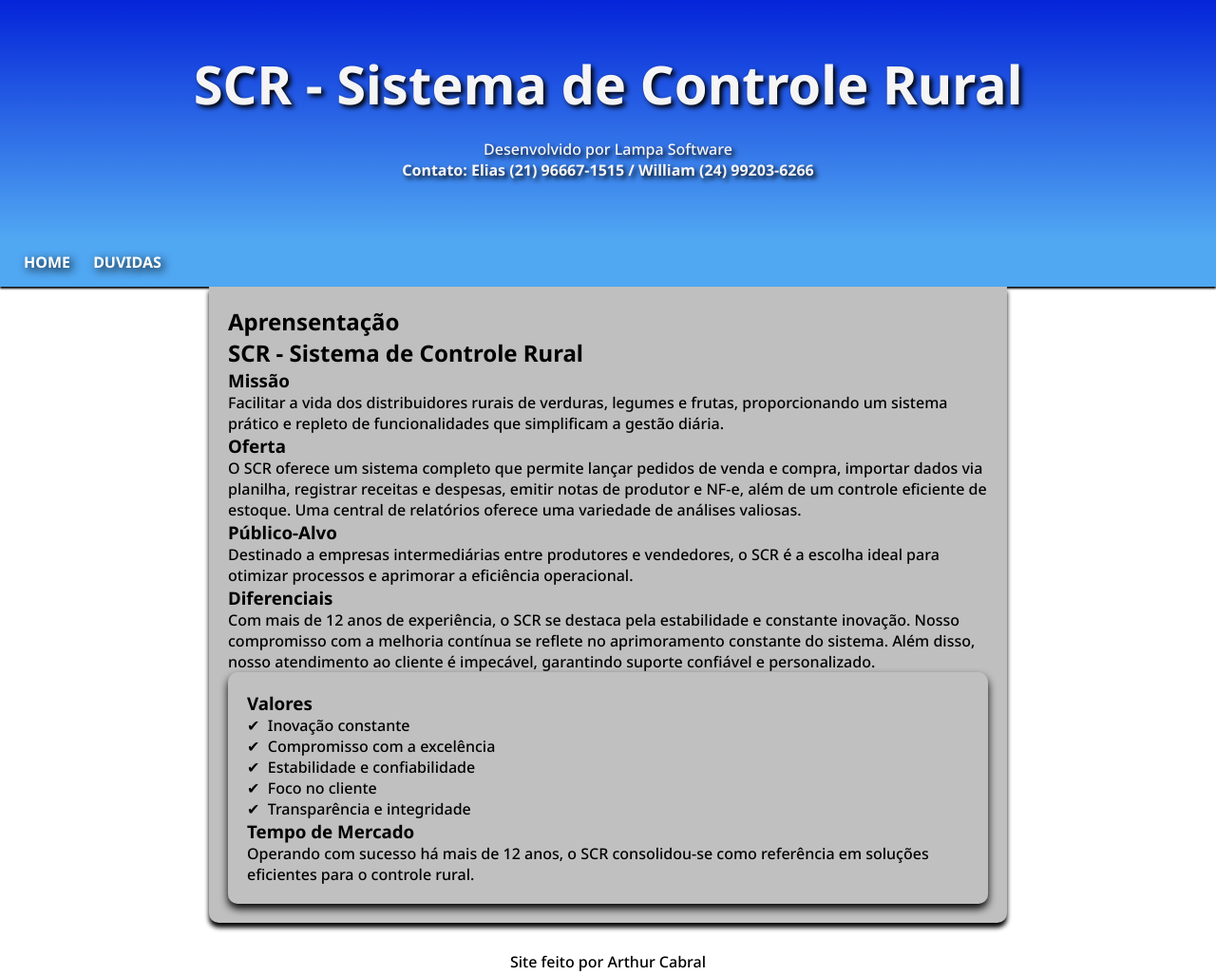
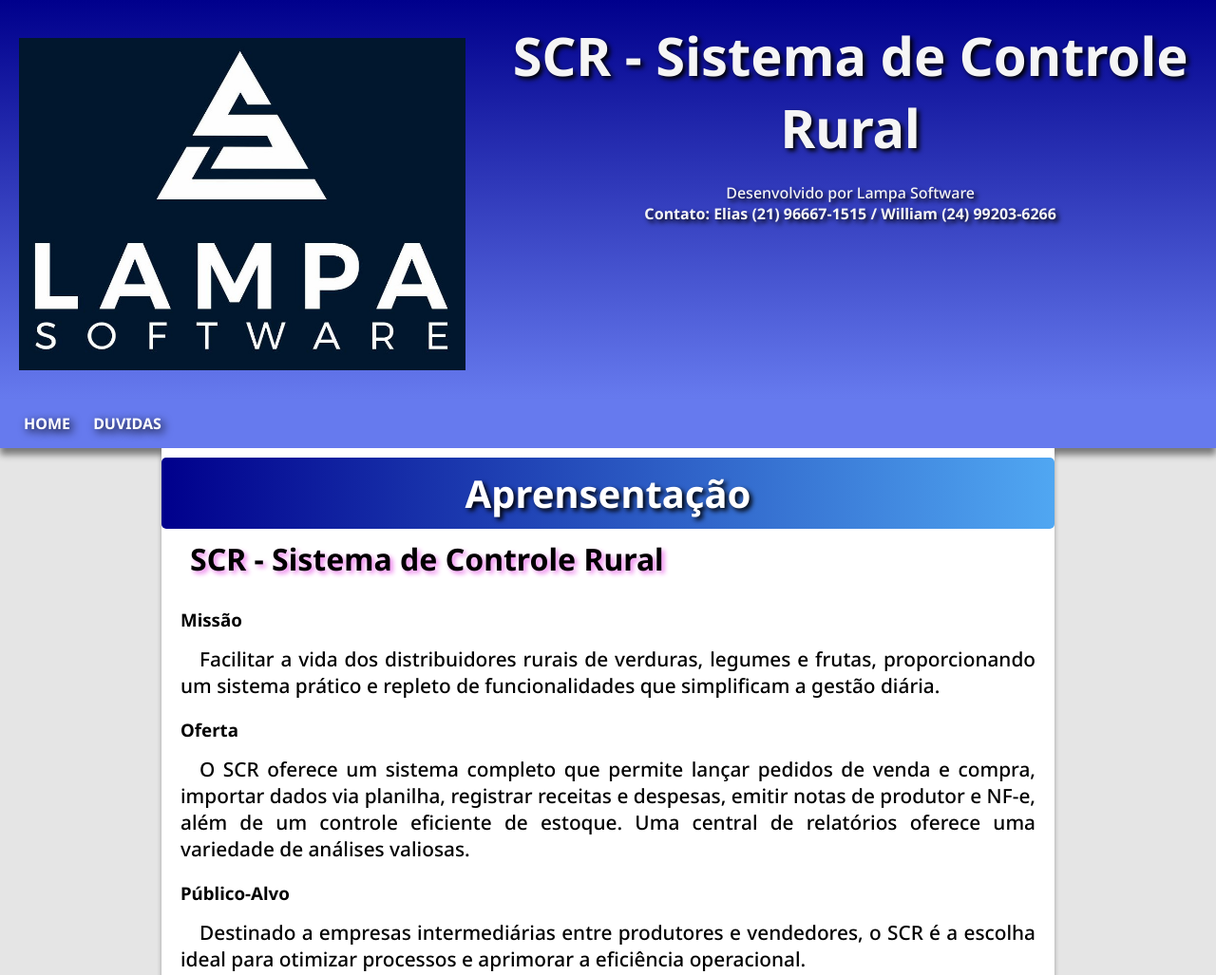
Before and after one commit to ArthurCR12/SCR-Site, a plain HTML site: page index.html in a window 1280 px wide. Shown: the top 1027 px of the page at 95% size. Drawn offline with Linux system fonts and the light colour scheme.

Commit message:
Melhorias Css e Html
Ainda Estou muito no basico, mas devagar e sempre

```diff
--- a/index.html
+++ b/index.html
@@ -9,12 +9,16 @@
 </head>
 
 <body>
+
     <header>
-        <h1>SCR - Sistema de Controle Rural</h1>
-        <p>Desenvolvido por Lampa Software</p>
-        <strong>
-            <p>Contato: Elias (21) 96667-1515 / William (24) 99203-6266</p>
-        </strong>
+        <div id="logo"><img src="img/logo.jpg" alt="Logo Lampa Software" id="logo"></div>
+        <div><h1>SCR - Sistema de Controle Rural</h1></div>
+        <div><p>Desenvolvido por Lampa Software</p>
+            <strong>
+                <p>Contato: Elias (21) 96667-1515 / William (24) 99203-6266</p>
+            </strong>
+        </div>
+
     </header>
     <nav>
         <a href="#">HOME</a>
@@ -55,10 +59,11 @@
                     <li>Foco no cliente</li>
                     <li>Transparência e integridade</li>
                 </ul>
-                <h3>Tempo de Mercado</h3>
+            </aside>
+
+            <h3>Tempo de Mercado</h3>
                 <p>Operando com sucesso há mais de 12 anos, o SCR consolidou-se como referência em soluções eficientes
                     para o controle rural.</p>
-            </aside>
 
         </article>
     </main>
--- a/styles/home.css
+++ b/styles/home.css
@@ -4,9 +4,9 @@
 
 /* Variaveis */
 :root {
-    --corAzul0: #0424D9;
-    --corAzul1: #0439D9;
-    --corAzul2: #1B44BF;
+    --corAzul0: #00008c;
+    --corAzul1: #0F26A6;
+    --corAzul2: #667aee;
     --corAzul3: #50A7F2;
     --corCinza: #BFBFBF;
 
@@ -22,68 +22,134 @@
 /* Body */
 body {
     margin: 0px;
+    background-color: #bfbfbf65;
     font-family: var(--fontePadrao);
 }
 
 /* Header */
-header{
+header {
+    height: 350px;
     color: whitesmoke;
     text-align: center;
-    background-image: linear-gradient(to bottom, var(--corAzul0), var(--corAzul3));
-    padding-top: 50px; padding-bottom: 50px;
+    background-image: linear-gradient(to bottom, var(--corAzul0), var(--corAzul2));
+    padding-top: 20px;
+    padding-bottom: 50px;
     min-height: 150px;
     transition-duration: 1s;
+
 }
-header h1{
+
+header h1 {
     margin-bottom: 20px;
     font-size: 3.5em;
     text-shadow: 3px 3px 5px black;
 }
-header p{
+
+header p {
     text-shadow: 3px 3px 5px black;
 }
+div > h1{
+    text-align: center;
+}
+div#logo{
+    height: 350px;
+    display: inline;
+}
+div img#logo{
+    padding: 20px;
+    height: 350px;
 
-/* Main */
-main{
-    background-color: var(--corCinza);
-    max-width: 800px; min-width: 300px;
-    margin: auto; margin-bottom: 30px;
-    padding: 20px;
-    box-shadow: 0px 5px 5px black;
-    border-bottom-left-radius: 10px; border-bottom-right-radius: 10px;
+    float: left;
+}
+
+/* Div */
+
+
+
+/* Nav */
+nav {
+    background-color: var(--corAzul2);
+    padding: 15px;
+    box-shadow: 0px 7px 7px rgba(0, 0, 0, 0.479);
 
 }
 
-/* Nav */
-nav{
-    background-color: var(--corAzul3);
-    padding: 15px;
-    box-shadow: 0px 2px 2px black;
-
-}
-nav a{
+nav a {
     color: white;
-    text-decoration: none; text-shadow: 3px 3px 10px black;
+    text-decoration: none;
+    text-shadow: 3px 3px 10px black;
     font-weight: bold;
     padding: 10px;
     border-radius: 4px;
     transition-duration: 1s;
 }
-nav a:hover{
+
+nav a:hover {
     background-color: var(--corAzul0);
+}
 
+/* Main */
+main {
+    background-color: rgb(255, 255, 255);
+    max-width: 900px;
+    min-width: 300px;
+    margin: auto;
+    margin-bottom: 30px;
+    padding: 20px;
+    box-shadow: 0px 5px 5px rgba(0, 0, 0, 0.315);
+    border-bottom-left-radius: 10px;
+    border-bottom-right-radius: 10px;
 
+}
+
+main h1 {
+    color: white;
+    background-image: linear-gradient(to right, var(--corAzul0), var(--corAzul3));
+    font-size: 2.5em;
+    text-align: center;
+    text-shadow: 3px 3px 5px black;
+    padding: 10px;
+    margin: -10px -20px -0px -20px;
+    border-radius: 5px;
+
+}
+
+main h2 {
+    font-size: 2em;
+    padding: 10px;
+    text-shadow: 3px 3px 5px violet;
+}
+
+main h3 {
+    margin-top: 20px;
+}
+
+main p {
+    margin: 15px 0px;
+    text-align: justify;
+    text-indent: 20px;
+    font-size: 1.3em;
 }
 
 
 /* Aside */
-aside{
-    background-color: #bfbfbf41;
+aside {
+    color: white;
     padding: 20px;
-    border-radius: 10px;
-    box-shadow: 0px 5px 8px black;
+    background-color: #0F26A6;
+    border-radius: 0px 0px 10px 10px;
+    box-shadow: 0px 5px 8px rgba(0, 0, 0, 0.466);
+
 }
-aside > ul{
+
+aside h3 {
+    margin: -20px -20px -0px -20px;
+    padding: 10px;
+    background-color: #00008c;
+
+}
+
+aside>ul {
     list-style-type: "\2714\00a0\00a0";
     list-style-position: inside;
 
@@ -91,6 +157,12 @@ aside > ul{
 
 
 /* Footer */
-footer{
+footer {
+    color: white;
     text-align: center;
+    text-shadow: 3px 3px 5px black;
+    font-weight: bold;
+    font-size: 1.2em;
+    padding: 20px;
+    background-image: linear-gradient(to top, var(--corAzul0), var(--corAzul3));
 }
```
Also changed, not shown: img/logo.jpg (added).
